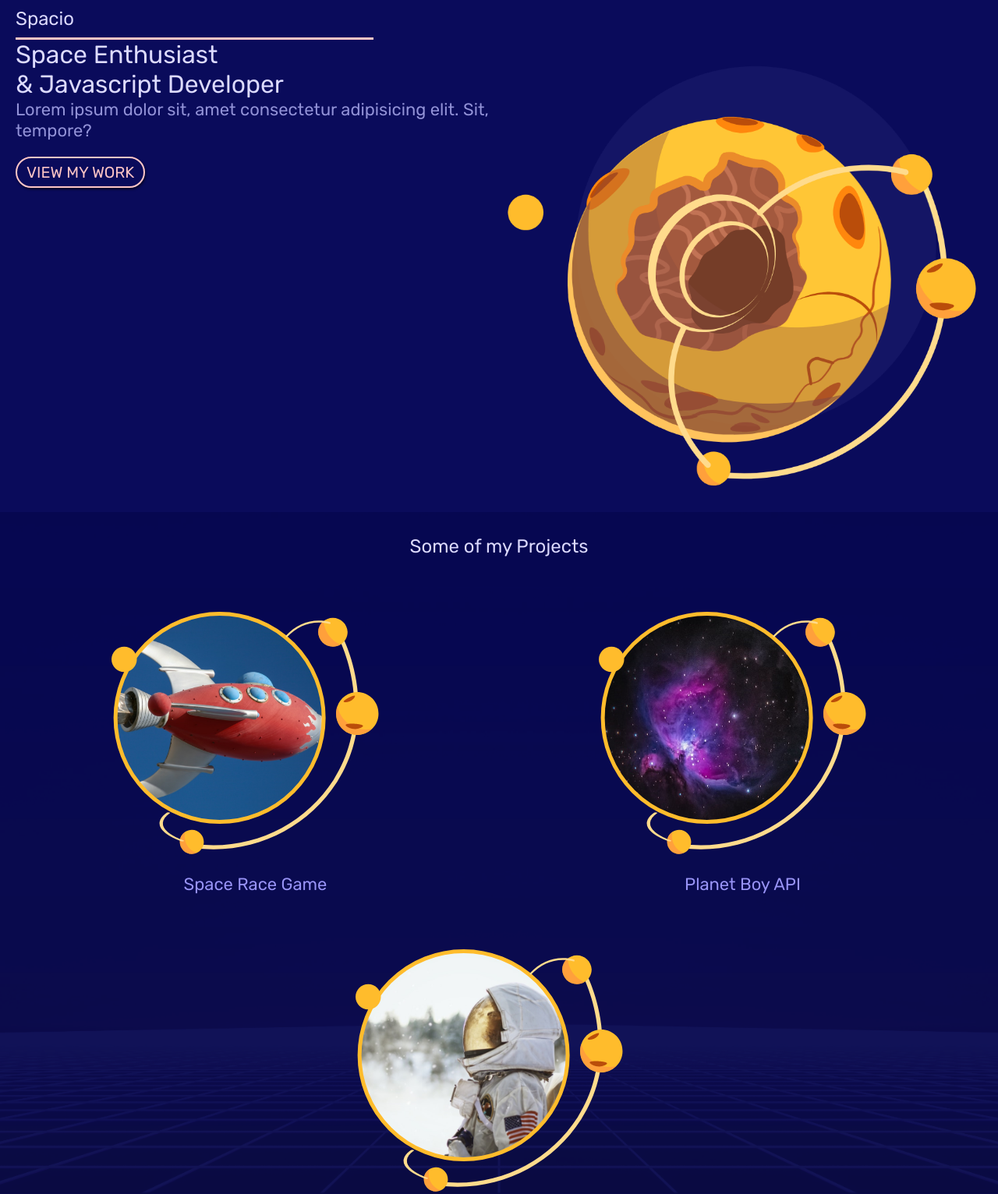
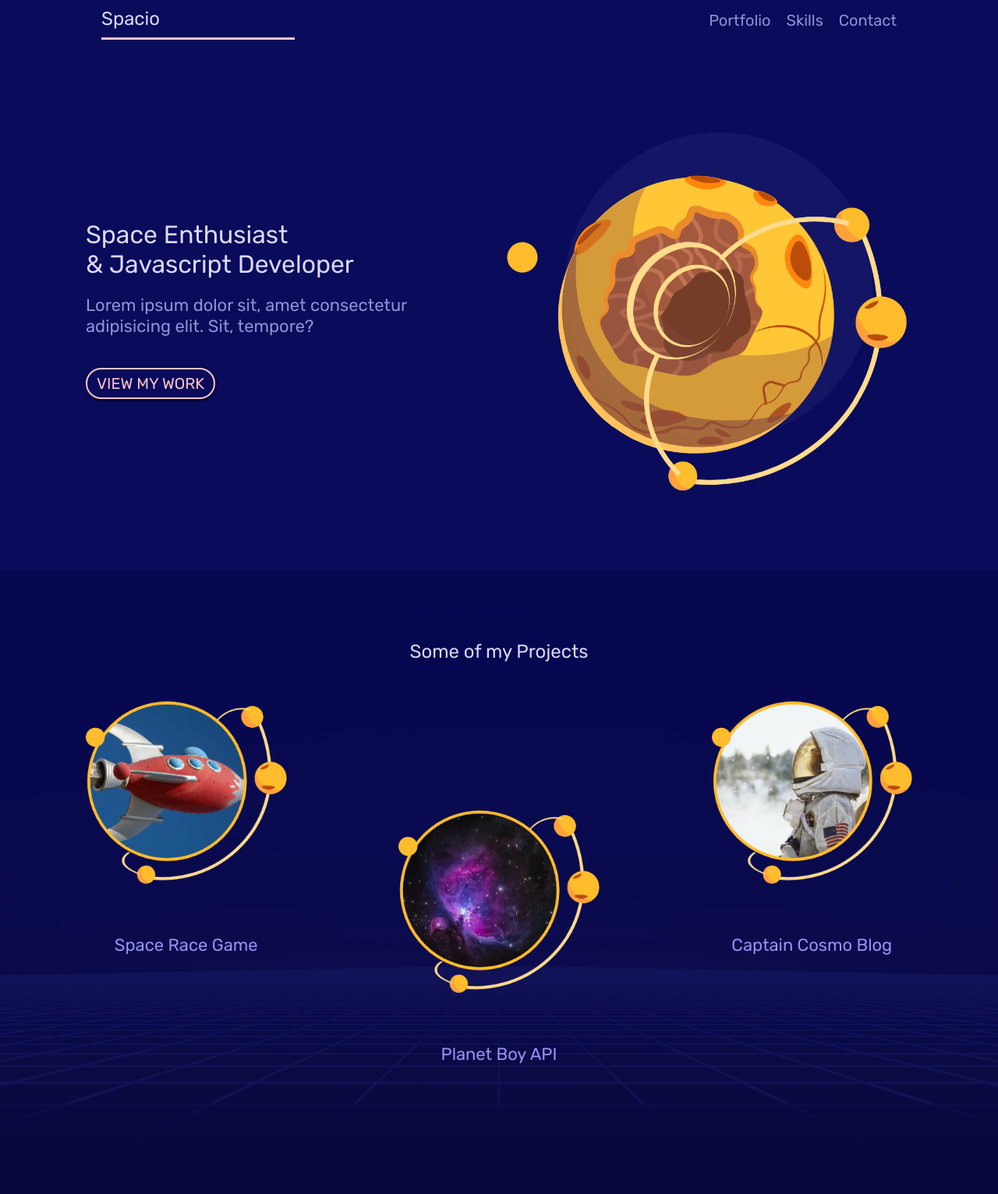
Before and after one commit to thejvanth08/spacio, a plain HTML site: page index.html in a window 1280 px wide. Shown: the top 1532 px of the page at 78% size. Drawn offline with Linux system fonts and the light colour scheme.

Commit message:
Add large tablets, desktop styles

```diff
--- a/styles.css
+++ b/styles.css
@@ -21,9 +21,10 @@
 
 /* base styles - not gonna change with screen sizes */
 body {
+    /* overflow-x: hidden;
+    doesn't work for welcome-img img */
     background-color: var(--SECONDARY);
     /* as image is bigger, to avoid horizontal scroll bar */
-    overflow-x: hidden;
     font-family: "Rubic Regular";
 }
 
@@ -111,6 +112,7 @@ h4 {
 
 .welcome-img {
     grid-column: 6/9;
+    overflow-x: hidden;
 }
 
 .welcome-img img {
@@ -208,6 +210,12 @@ h4 {
     background-color: transparent;
 }
 
+#contact .btn:hover {
+    color: var(--SECONDARY);
+    background-color: var(--PRIMARY);
+
+}
+
 footer {
     padding: 30px 20px;
     background-color: #14153d;
@@ -243,6 +251,7 @@ footer img {
 
     .welcome-text {
         grid-column: 1/5;
+        margin-top: 25px;
     }
 
     .welcome-img {
@@ -297,6 +306,91 @@ footer img {
     body {
         font-size: 18px;
     }
+
+    .grid {
+        /* 100% upto 1059 */
+        width: 100%;
+        /* to make it center */
+        max-width: 1060px;
+        margin: auto;
+    }
+
+    .leading {
+        margin: 20px 0;
+    }
+
+    .site-nav {
+        padding: 0 20px;
+    }
+
+    .site-nav h1 {
+        grid-column: 1/3;
+    }
+
+    .site-nav ul {
+        display: flex;
+        grid-column: 6/9;
+        justify-content: flex-end;
+        align-items: center;
+    }
+
+    .site-nav li {
+        margin-left: 20px;
+    }
+
+    .welcome-text {
+        margin-top: 30px;
+        align-self: center;
+    }
+    /* more room for welcome img */
+    #welcome {
+        padding-bottom: 50px;
+    }
+
+    .projects a:nth-child(1) {
+        grid-column: 2/4;
+    }
+    .projects a:nth-child(2) {
+        grid-column: 4/6;
+        padding-top: 140px;
+    }
+    .projects a:nth-child(3) {
+        grid-column: 6/8;
+    }
+    /* to increase size of img and desc */
+    .projects a * {
+        max-width: 80%;
+    }
+
+    #skills {
+        padding: 30px 20px;
+    }
+
+    #skills ul{
+        margin: 40px auto;
+    }
+
+    #skills li {
+        /* each item hold 2 cols space */
+        grid-column: span 2;
+    }
+
+    footer {
+        background-size: 25%;
+        padding: 40px 20px;
+    }
+
+    footer.grid {
+        max-width: 100%;
+    }
+
+    footer div, footer ul {
+        margin: 0 35px;
+    }
+
+    footer ul * {
+        margin: 0 5px;
+    }
 }
 
 /* desktop tablet styles */
@@ -305,4 +399,35 @@ footer img {
     body {
         font-size: 20px;
     }
+
+    #welcome, #portfolio, #skills, #contact {
+        padding: 90px 0;
+    }
+
+    .projects a:nth-child(1) {
+        grid-column: 1/3;
+    }
+
+    .projects a:nth-child(2) {
+        grid-column: 4/6;
+        padding-top: 140px;
+    }
+
+    .projects a:nth-child(3) {
+        grid-column: 7/9;
+    }
+
+    .projects a * {
+        max-width: 100%;
+        margin: 30px 0;
+    }
+
+    footer {
+        padding: 80px 0;
+        background-size: 25%;
+    }
+
+    footer img {
+        width: 30px;
+    }
 }
```
